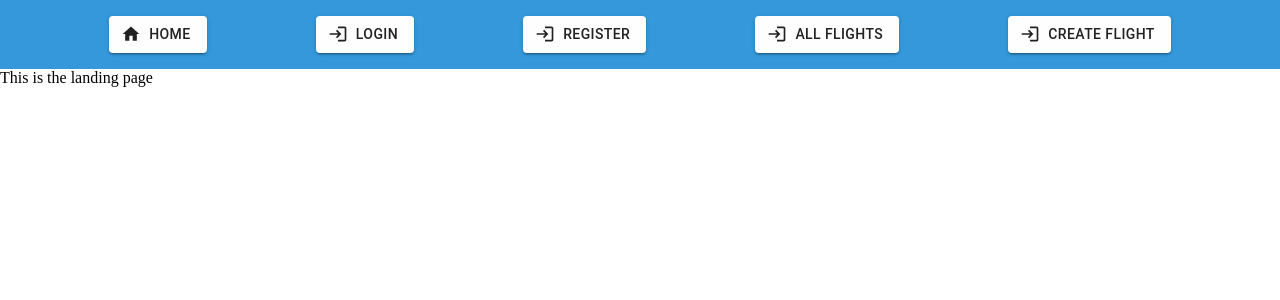
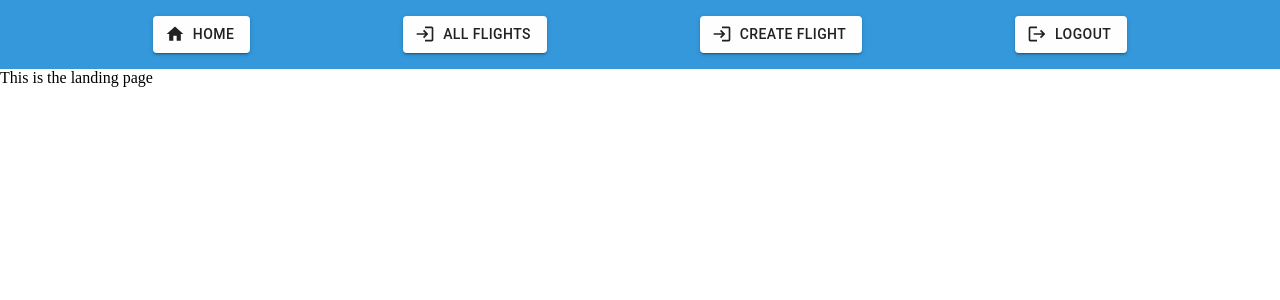
Before and after one commit to rruzicic/globetrotter, a React (Create React App) app in the folder flights/frontend/: page /home in a window 1280 px wide. Shown: the top 300 px of the page. Built offline with nearby package versions, Linux system fonts and the light colour scheme; sample sign-in values are in the browser's storage; what @mui/x-date-pickers-pro would draw is missing.

Commit message:
make navbar respont to user role

```diff
--- a/flights/frontend/src/App.jsx
+++ b/flights/frontend/src/App.jsx
@@ -18,7 +18,7 @@ import AuthContext from "config/authContext";
 
 function App() {
   const authCtx = useContext(AuthContext)
-  console.log(authCtx.isLoggedIn);
+  console.log(authCtx.isUser());
 
   return (
     <ThemeProvider theme={theme}>
--- a/flights/frontend/src/components/common/NavBar.jsx
+++ b/flights/frontend/src/components/common/NavBar.jsx
@@ -2,9 +2,13 @@ import { Stack } from "@mui/system";
 import Button from '@mui/material/Button'
 import LoginIcon from '@mui/icons-material/Login';
 import HomeIcon from '@mui/icons-material/Home';
+import LogoutIcon from '@mui/icons-material/Logout';
 import { Link } from "react-router-dom";
+import { useContext } from "react";
+import AuthContext from "config/authContext";
 
 const NavBar = () => {
+    const authCtx = useContext(AuthContext)
     const styles = {
         container: {
             width: '100%',
@@ -15,11 +19,21 @@ const NavBar = () => {
 
     return (
         <Stack direction='row' sx={styles.container} bgcolor='primary.main'>
-            <Link to='/' sx={{textDecoration: 'none'}}>
-                <Button  sx={{textDecoration: 'none'}} variant="contained" color="secondary" startIcon={<HomeIcon />}>
+            <Link to='/' sx={{ textDecoration: 'none' }}>
+                <Button sx={{ textDecoration: 'none' }} variant="contained" color="secondary" startIcon={<HomeIcon />}>
                     Home
                 </Button>
             </Link>
+
+            <Link to='/flights'>
+                <Button variant="contained" color="secondary" startIcon={<LoginIcon />}>
+                    All flights
+                </Button>
+            </Link>
+
+            {
+                !authCtx.isLoggedIn && (
+                    <>
                         <Link to='/login'>
                             <Button variant="contained" color="secondary" startIcon={<LoginIcon />}>
                                 Login
@@ -30,16 +44,23 @@ const NavBar = () => {
                                 Register
                             </Button>
                         </Link>
-            <Link to='/flights'>
-                <Button variant="contained" color="secondary" startIcon={<LoginIcon />}>
-                    All flights
-                </Button>
-            </Link>
+                    </>
+                )
+            }
+            {
+                authCtx.isLoggedIn && (
+                    <>
                         <Link to='/flights/create'>
                             <Button variant="contained" color="secondary" startIcon={<LoginIcon />}>
                                 Create flight
                             </Button>
                         </Link>
+                        <Button variant="contained" color="secondary" startIcon={<LogoutIcon />} onClick={() => { authCtx.logout() }}>
+                            Logout
+                        </Button>
+                    </>
+                )
+            }
         </Stack>
     );
 }
--- a/flights/frontend/src/config/authContext.js
+++ b/flights/frontend/src/config/authContext.js
@@ -7,7 +7,7 @@ const AuthContext = createContext({
     isLoggedIn: false,
     login: (token) => { },
     logout: () => { },
-    isUser: false
+    isUser: () => { }
 })
 
 export const AuthContextProvider = ({ children }) => {
```
Lines whose indentation alone changed are shown as unchanged.
